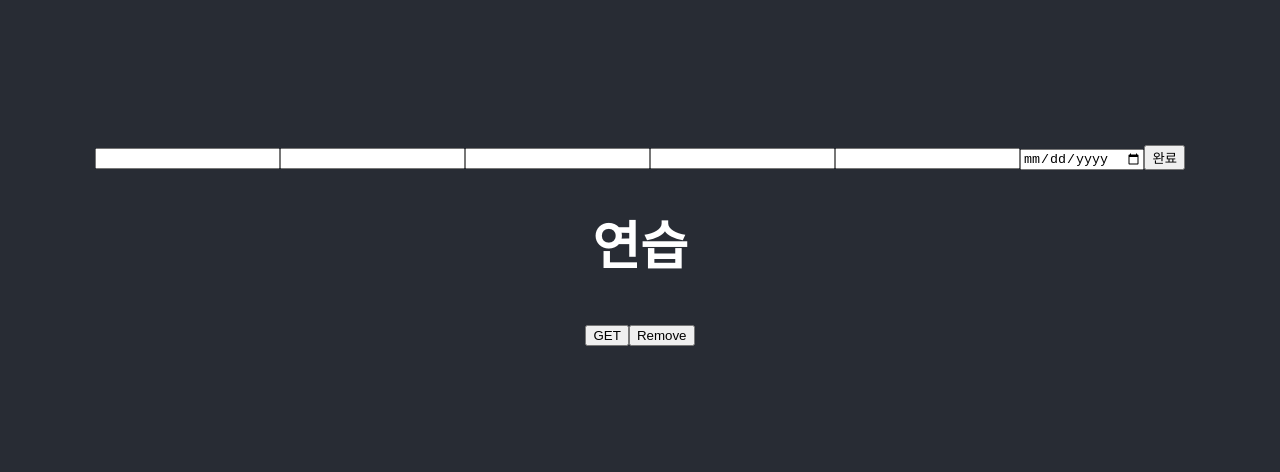
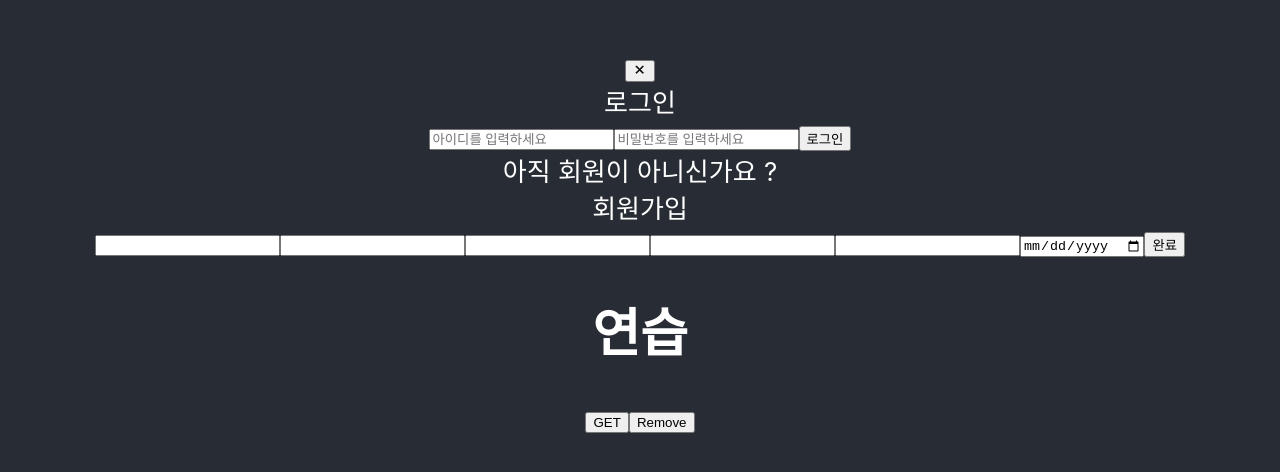
Before and after one commit to runedemonic/oms_front, a React (Create React App) app: page / in a window 1280 px wide. Shown: the part 158-630 px from the top of the page. Built offline with nearby package versions, Linux system fonts and the light colour scheme.

Commit message:
react login Modal test

```diff
--- a/package.json
+++ b/package.json
@@ -12,6 +12,7 @@
     "react-admin": "^4.6.3",
     "react-dom": "^18.2.0",
     "react-redux": "^8.0.5",
+    "react-router": "^6.6.2",
     "react-scripts": "5.0.1",
     "web-vitals": "^2.1.4",
     "yarn": "^1.22.19"
--- a/src/App.js
+++ b/src/App.js
@@ -1,12 +1,14 @@
 import './App.css';
 import Practice from "./OMS_Front.js";
 import React from 'react'
+import LoginModal from './components/LoginModal'
 
 function App() {
     return (
         <div className="App">
             <header className="App-header">
-        <Practice />
+                <LoginModal/>
+                <Practice/>
             </header>
         </div>
     );
--- a/src/OMS_Front.js
+++ b/src/OMS_Front.js
@@ -1,6 +1,7 @@
 import React, {useState} from 'react';
 import axios from 'axios';
 import "./OMS_Front.css"
+
 
 function Practice() {
     const [text, setText] = useState([]);
--- a/src/components/LoginModal.js
+++ b/src/components/LoginModal.js
@@ -1,6 +1,6 @@
 import React, { useState } from 'react';
 import { useHistory } from 'react-router'
-import '../css/LoginModal.css';
+// import '../css/LoginModal.css';
 // import GoogleLogin from 'react-google-login';
 
 function LoginModal(props){
@@ -65,7 +65,7 @@ function LoginModal(props){
                 <input type="password" placeholder="비밀번호를 입력하세요" onChange={handlePasswordChange}/>
                 <button className="JoinLoign-button" onClick={(e)=>{
                 e.preventDefault()
-                  fetch('http://localhost:8000/user/signup', {
+                  fetch('http://localhost:8000/user/api-jwt-auth/verify/', {
                     method: 'POST',
                     headers:{
                       'Content-Type': 'application/json'
```
Also changed, not shown: 1 other file (tests, documents, lock files or other folders). Lines whose indentation alone changed are shown as unchanged.
